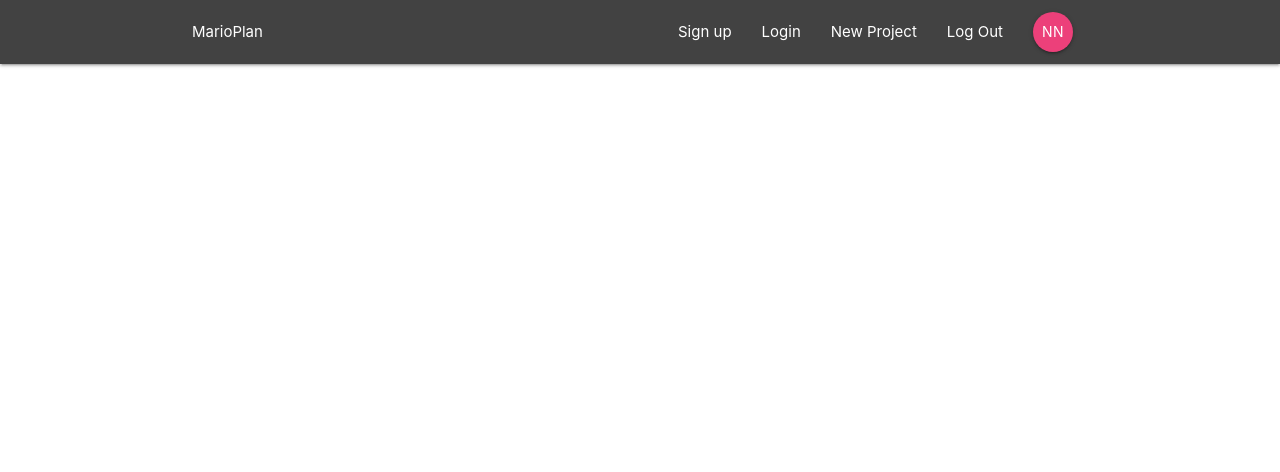
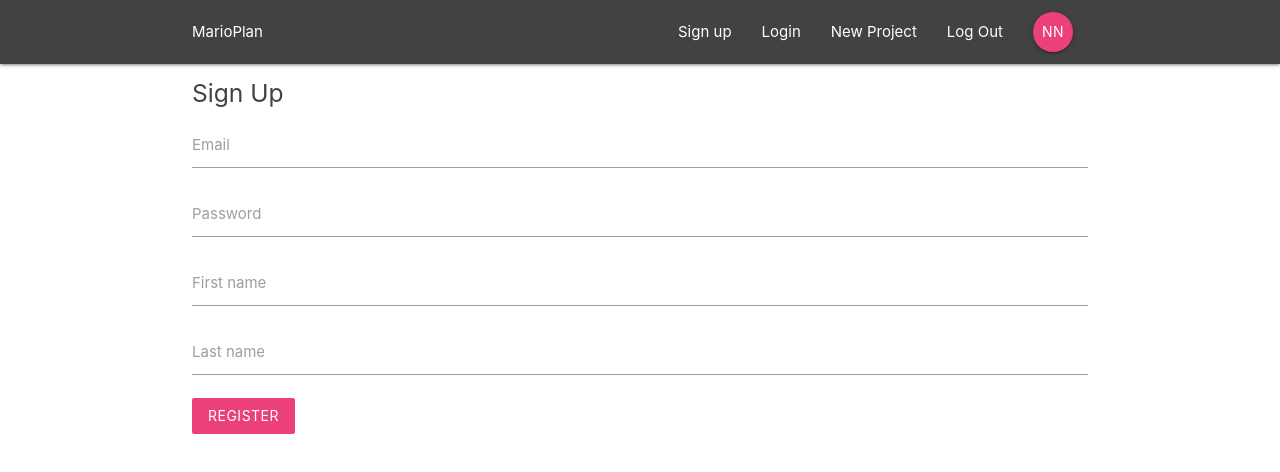
Before and after one commit to tony2tones/react-redux-firebase-tut, a React (Create React App) app in the folder marioplan/: page /signup in a window 1280 px wide. Shown: the top 472 px of the page. Built offline with nearby package versions, Linux system fonts and the light colour scheme.

Commit message:
added sign up and started on the Create Project form

```diff
--- a/marioplan/src/App.js
+++ b/marioplan/src/App.js
@@ -5,6 +5,7 @@ import Navbar from "./components/layout/Navbar";
 import Dashboard from "./components/dashboard/Dashboard";
 import ProjectDetails from "./components/projects/ProjectDetails";
 import SignIn from "./components/auth/SignIn";
+import SignUp from "./components/auth/SignUp";
 
 class App extends Component {
   render() {
@@ -16,6 +17,7 @@ class App extends Component {
             <Route path='/' exact component={Dashboard} />
             <Route path='/project/:id' component={ProjectDetails} />
             <Route path='/signin' component={SignIn} />
+            <Route path='/signup' component={SignUp} />
           </Switch>
         </div>
       </BrowserRouter>
--- a/marioplan/src/components/auth/SignUp.js
+++ b/marioplan/src/components/auth/SignUp.js
@@ -0,0 +1,51 @@
+import React, { Component } from "react";
+
+export class SignUp extends Component {
+  state = {
+    password: "",
+    email: "",
+    firstName: "",
+    lastName: ""
+  };
+
+  handleChange = e => {
+    this.setState({
+      [e.target.id]: e.target.value
+    });
+  };
+  handleSubmit = e => {
+    e.preventDefault();
+    console.log(this.state);
+  };
+
+  render() {
+    return (
+      <div className="container">
+        <form onSubmit={this.handleSubmit} className="white">
+          <h5 className="grey-text text-darken-3">Sign Up</h5>
+          <div className="input-field">
+            <label htmlFor="email">Email</label>
+            <input type="email" id="email" onChange={this.handleChange} />
+          </div>
+          <div className="input-field">
+            <label htmlFor="password">Password</label>
+            <input type="password" id="password" onChange={this.handleChange} />
+          </div>
+          <div className="input-field">
+            <label htmlFor="firstName">First name</label>
+            <input type="text" id="firstName" onChange={this.handleChange} />
+          </div>
+          <div className="input-field">
+            <label htmlFor="lastName">Last name</label>
+            <input type="text" id="lastName" onChange={this.handleChange} />
+          </div>
+          <div className="input-field">
+            <button className="btn pink lighten-1 z-depth-0">Register</button>
+          </div>
+        </form>
+      </div>
+    );
+  }
+}
+
+export default SignUp;
```
Also changed, not shown: marioplan/src/components/projects/CreateProject.js (+41 -0 lines).
